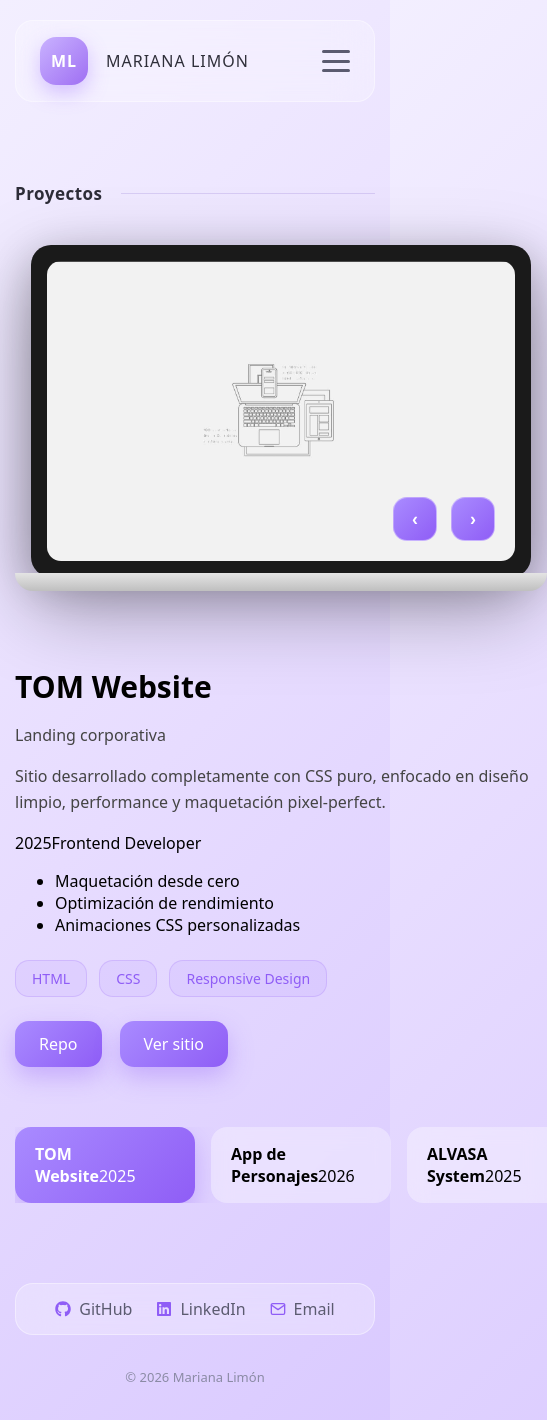
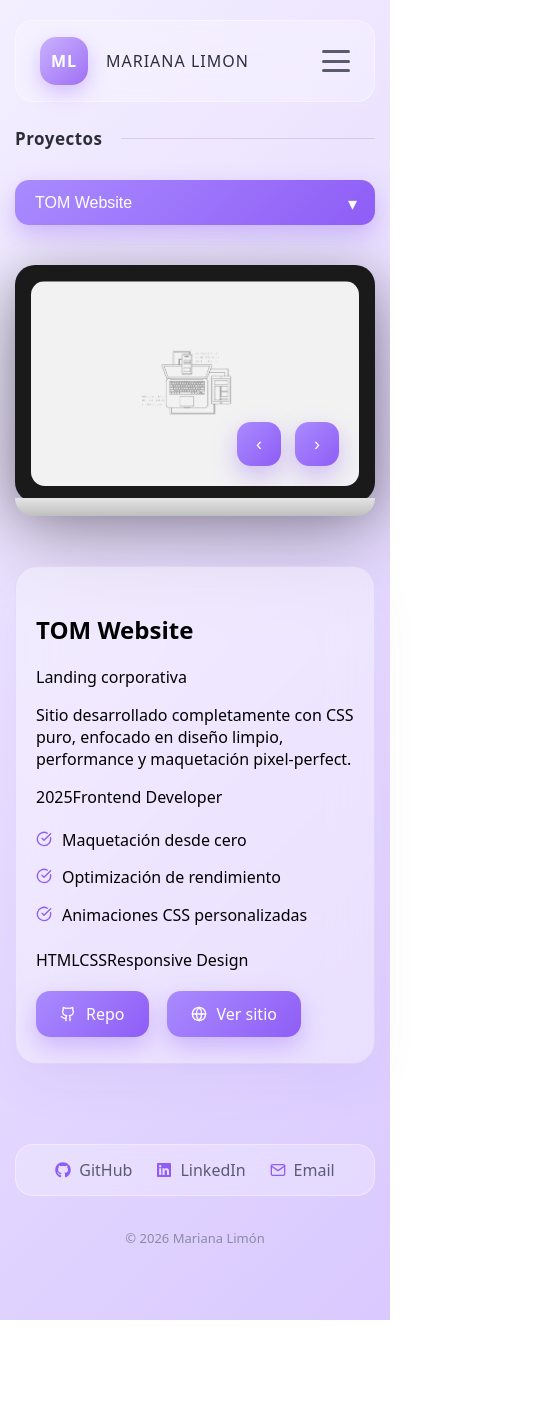
Before and after one commit to MarianaLimon/portafolio, a React (Vite) app: page /proyectos in a window 390 px wide. Shown: the top 1420 px of the page, 547 px wide, since content can reach past the window. After the commit the page ends 1320 px from the top, so only its background shows below. Built offline with nearby package versions, Linux system fonts and the light colour scheme.

Commit message:
json de experiencia ok

```diff
--- a/index.html
+++ b/index.html
@@ -2,9 +2,9 @@
 <html lang="en">
   <head>
     <meta charset="UTF-8" />
-    <link rel="icon" type="image/svg+xml" href="/vite.svg" />
+    <link rel="icon" type="image/svg+xml" href="/favicon.svg" />
     <meta name="viewport" content="width=device-width, initial-scale=1.0" />
-    <title>mi-portafolio</title>
+    <title>Mariana Limon</title>
   </head>
   <body>
     <div id="root"></div>
--- a/src/components/layout/Header.jsx
+++ b/src/components/layout/Header.jsx
@@ -40,7 +40,7 @@ export default function Header() {
       <header className="header">
         <div className="header-left">
           <div className="logo-box">ML</div>
-          <span className="brand-name">MARIANA LIMÓN</span>
+          <span className="brand-name">MARIANA LIMON</span>
         </div>
 
         <nav className={`nav ${menuOpen ? "open" : ""}`}>
--- a/src/components/layout/ProjectsPage.jsx
+++ b/src/components/layout/ProjectsPage.jsx
@@ -1,6 +1,8 @@
 import { useState, useEffect } from "react";
 import { useParams, useNavigate } from "react-router-dom";
+import { CheckCircle, Github, Globe } from "lucide-react";
 import SectionTitle from "../ui/SectionTitle";
+import SectionCard from "../ui/SectionCard";
 import projects from "../../data/projects.json";
 import "../../css/projects-page.css";
 
@@ -13,14 +15,12 @@ const getImage = (filename) => {
 };
 
 export default function ProjectsPage() {
-
   const { slug } = useParams();
   const navigate = useNavigate();
 
   const [activeProject, setActiveProject] = useState(projects[0]);
   const [screenIndex, setScreenIndex] = useState(0);
 
-  /* 🔥 Detecta slug cuando cambia la URL */
   useEffect(() => {
     if (slug) {
       const found = projects.find((p) => p.slug === slug);
@@ -28,7 +28,7 @@ export default function ProjectsPage() {
         setActiveProject(found);
         setScreenIndex(0);
       } else {
-        navigate("/proyectos"); // fallback si slug no existe
+        navigate("/proyectos");
       }
     }
   }, [slug, navigate]);
@@ -50,16 +50,35 @@ export default function ProjectsPage() {
   const changeProject = (project) => {
     setActiveProject(project);
     setScreenIndex(0);
-    navigate(`/proyectos/${project.slug}`); // 🔥 actualiza URL
+    navigate(`/proyectos/${project.slug}`);
   };
 
   return (
     <div className="projects-page">
       <SectionTitle>Proyectos</SectionTitle>
 
+      <div className="projects-mobile-selector">
+        <div className="select-wrapper">
+          <select
+            value={activeProject.slug}
+            onChange={(e) => {
+              const selected = projects.find(
+                (p) => p.slug === e.target.value
+              );
+              changeProject(selected);
+            }}
+          >
+            {projects.map((project) => (
+              <option key={project.slug} value={project.slug}>
+                {project.title}
+              </option>
+            ))}
+          </select>
+        </div>
+      </div>
+
       <div className="projects-layout">
 
-        {/* MAIN */}
         <div className="project-main">
 
           <div className="laptop-wrapper">
@@ -86,7 +105,7 @@ export default function ProjectsPage() {
             <div className="laptop-base"></div>
           </div>
 
-          {/* INFO */}
+          <SectionCard>
             <div className="project-info">
 
               <h2>{activeProject.title}</h2>
@@ -109,7 +128,10 @@ export default function ProjectsPage() {
               {activeProject.highlights && (
                 <ul className="project-highlights">
                   {activeProject.highlights.map((item, i) => (
-                  <li key={i}>{item}</li>
+                    <li key={i}>
+                      <CheckCircle size={16} className="highlight-icon" />
+                      {item}
+                    </li>
                   ))}
                 </ul>
               )}
@@ -123,21 +145,23 @@ export default function ProjectsPage() {
               <div className="project-buttons">
                 {activeProject.github && (
                   <a href={activeProject.github} target="_blank" rel="noreferrer">
+                    <Github size={16} />
                     Repo
                   </a>
                 )}
                 {activeProject.demo && (
                   <a href={activeProject.demo} target="_blank" rel="noreferrer">
+                    <Globe size={16} />
                     Ver sitio
                   </a>
                 )}
               </div>
 
             </div>
+          </SectionCard>
 
         </div>
 
-        {/* SIDEBAR */}
         <div className="projects-sidebar">
           {projects.map((project) => (
             <div
--- a/src/css/projects-page.css
+++ b/src/css/projects-page.css
@@ -17,6 +17,32 @@
   display: flex;
   flex-direction: column;
   gap: 50px;
+}
+
+/* =========================
+   Mobile Selector
+========================= */
+
+.projects-mobile-selector {
+  display: none;
+  margin-top: 30px;
+}
+
+.projects-mobile-selector select {
+  width: 100%;
+  padding: 14px 20px;
+  border-radius: 14px;
+  border: none;
+
+  background: linear-gradient(135deg, #a98bff, #8f5df6);
+  color: white;
+  font-size: 16px;
+  font-weight: 500;
+
+  cursor: pointer;
+  box-shadow: 0 10px 25px rgba(143, 93, 246, 0.35);
+
+  appearance: none;
 }
 
 /* =========================
@@ -54,7 +80,6 @@
   width: 100%;
   height: 100%;
   object-fit: cover;
-  display: block;
 }
 
 /* =========================
@@ -67,44 +92,25 @@
   right: 20px;
   display: flex;
   gap: 14px;
-  z-index: 10;
 }
 
 .screen-controls button {
   width: 44px;
   height: 44px;
   border-radius: 14px;
-
-  border: 1px solid rgba(255, 255, 255, 0.4);
+  border: none;
 
   background: linear-gradient(135deg, #a98bff, #8f5df6);
-  backdrop-filter: blur(10px);
-
   color: white;
   font-size: 18px;
-  font-weight: 600;
-
   cursor: pointer;
-  transition: all 0.25s ease;
 
   display: flex;
   align-items: center;
   justify-content: center;
+
+  box-shadow: 0 10px 25px rgba(143, 93, 246, 0.35);
 }
-
-.screen-controls button:hover {
-  background: rgba(187, 51, 236, 0.42);
-  border: none;
-
-  box-shadow:
-    0 10px 25px rgba(143, 93, 246, 0.4);
-
-  transform: translateY(-2px);
-}
-
-/* =========================
-   Laptop Base
-========================= */
 
 .laptop-base {
   width: 100%;
@@ -115,49 +121,85 @@
 }
 
 /* =========================
-   Project Info
+   Sidebar
 ========================= */
 
-.project-info h2 {
-  font-size: 30px;
-  margin-bottom: 10px;
+.projects-sidebar {
+  display: flex;
+  flex-direction: column;
+  gap: 16px;
 }
 
-.project-info p {
-  font-size: 16px;
-  line-height: 1.6;
-  color: #444;
+.sidebar-item {
+  padding: 16px 20px;
+  border-radius: 16px;
+  background: rgba(255, 255, 255, 0.35);
+  backdrop-filter: blur(10px);
+  cursor: pointer;
+  transition: 0.25s ease;
 }
 
-/* Tech tags */
-
-.tech-tags {
-  display: flex;
-  flex-wrap: wrap;
-  gap: 12px;
-  margin: 24px 0;
+.sidebar-item.active {
+  background: linear-gradient(135deg, #a98bff, #8f5df6);
+  color: white;
 }
 
-.tech-tags span {
-  padding: 8px 16px;
-  border-radius: 14px;
+/* =========================
+   Dropdown Arrow
+========================= */
 
-  background: rgba(143, 93, 246, 0.08);
-  color: #8f5df6;
-  border: 1px solid rgba(143, 93, 246, 0.2);
-
-  font-size: 14px;
+.select-wrapper {
+  position: relative;
 }
 
-/* Buttons */
+.select-wrapper::after {
+  content: "▾";
+  position: absolute;
+  right: 18px;
+  top: 50%;
+  transform: translateY(-50%);
+  pointer-events: none;
+  font-size: 18px;
+  color: white;
+}
+
+/* =========================
+   Highlights icon
+========================= */
+
+.project-highlights {
+  list-style: none;
+  padding: 0;
+  margin: 20px 0;
+  display: flex;
+  flex-direction: column;
+  gap: 12px;
+}
+
+.project-highlights li {
+  display: flex;
+  align-items: flex-start;
+  gap: 10px;
+  line-height: 1.6;
+}
+
+.highlight-icon {
+  color: #8f5df6;
+  flex-shrink: 0;
+  margin-top: 3px;
+}
 
 .project-buttons {
   display: flex;
   gap: 18px;
-  margin-top: 10px;
+  margin-top: 20px;
 }
 
 .project-buttons a {
+  display: inline-flex;
+  align-items: center;
+  gap: 10px;
+
   padding: 12px 24px;
   border-radius: 14px;
 
@@ -179,39 +221,6 @@
 }
 
 /* =========================
-   Sidebar
-========================= */
-
-.projects-sidebar {
-  display: flex;
-  flex-direction: column;
-  gap: 16px;
-}
-
-.sidebar-item {
-  padding: 16px 20px;
-  border-radius: 16px;
-
-  background: rgba(255, 255, 255, 0.35);
-  backdrop-filter: blur(10px);
-
-  cursor: pointer;
-  transition: all 0.25s ease;
-}
-
-.sidebar-item:hover {
-  background: rgba(143, 93, 246, 0.15);
-}
-
-.sidebar-item.active {
-  background: linear-gradient(135deg, #a98bff, #8f5df6);
-  color: white;
-
-  box-shadow:
-    0 10px 25px rgba(143, 93, 246, 0.35);
-}
-
-/* =========================
    Responsive
 ========================= */
 
@@ -219,19 +228,28 @@
 
   .projects-layout {
     grid-template-columns: 1fr;
+    gap: 40px;
   }
 
   .projects-sidebar {
-    flex-direction: row;
-    overflow-x: auto;
+    display: none;
   }
 
-  .sidebar-item {
-    min-width: 180px;
+  .projects-mobile-selector {
+    display: block;
+  }
+
+  .laptop-body {
+    width: 100%;
+    max-width: 100%;
   }
 
   .laptop-screen-container {
-    height: 300px;
+    aspect-ratio: 16 / 10;
+  }
+
+  .projects-page {
+    margin-top: 0;
   }
 
 }
--- a/src/data/experience.json
+++ b/src/data/experience.json
@@ -1,19 +1,19 @@
 [
   {
     "slug": "central-media",
-    "year": "2019 - Actual",
+    "year": "2019 - 2025",
     "company": "Central Media",
     "location": "CDMX",
     "role": "Front End Developer",
     "tasks": [
-      "Desarrollo y gestión de sitios web",
-      "Creación de templates y plugins",
-      "Maquetado de mailing especializado",
-      "Optimización SEO",
-      "Interpretación de data analytics",
-      "Creación de ayudas visuales para e-learning"
+      "Desarrollo y mantenimiento de sitios web corporativos y e-commerce",
+      "Creación de templates personalizados y desarrollo de plugins a medida",
+      "Maquetación avanzada de campañas de email marketing",
+      "Optimización técnica SEO y mejora de rendimiento web",
+      "Análisis e interpretación de métricas con herramientas de analytics",
+      "Diseño y producción de recursos visuales para plataformas e-learning"
     ],
-    "tech": ["HTML", "CSS", "JavaScript"]
+    "tech": ["HTML", "CSS", "JavaScript", "WordPress", "SEO"]
   },
   {
     "slug": "mdm-marketing",
@@ -22,14 +22,15 @@
     "location": "CDMX",
     "role": "Web Developer",
     "tasks": [
-      "Desarrollo y gestión de sitios web",
-      "Desarrollo y gestión de ecommerce",
-      "Administración de VPS",
-      "Asignación y adquisición de dominios y hosting",
-      "Gestión de cuentas de correo"
+        "Desarrollo y administración de sitios web y tiendas en línea",
+        "Creación de experiencias interactivas y juegos promocionales para activaciones de marca",
+        "Desarrollo de dinámicas digitales vinculadas a campañas impresas y tickets promocionales",
+        "Configuración y gestión de servidores VPS",
+        "Gestión técnica de dominios, hosting y correos corporativos",
+        "Implementación y mantenimiento de entornos WordPress"
     ],
-    "tech": ["WordPress", "PHP", "Hosting"]
-  },
+    "tech": ["WordPress", "PHP", "JavaScript", "VPS", "Hosting"]
+    },
   {
     "slug": "implantate-en-la-web",
     "year": "2016",
@@ -37,12 +38,11 @@
     "location": "CDMX",
     "role": "Web Developer",
     "tasks": [
-      "Levantamiento de requerimientos",
-      "Planificación de proyectos",
-      "Administración de servidores",
-      "Migración de sitios",
-      "Gestión de dominios y hosting"
+      "Levantamiento de requerimientos y planificación de proyectos web",
+      "Administración y configuración de servidores",
+      "Migración y puesta en producción de sitios web",
+      "Gestión técnica de dominios y servicios de hosting"
     ],
-    "tech": ["WordPress", "Servers", "Domains"]
+    "tech": ["WordPress", "Servers", "Domains", "Hosting"]
   }
 ]
```
Also changed, not shown: src/data/experience_OLD.json (added, +48 -0 lines), public/favicon.svg (added). Lines whose indentation alone changed are shown as unchanged.
